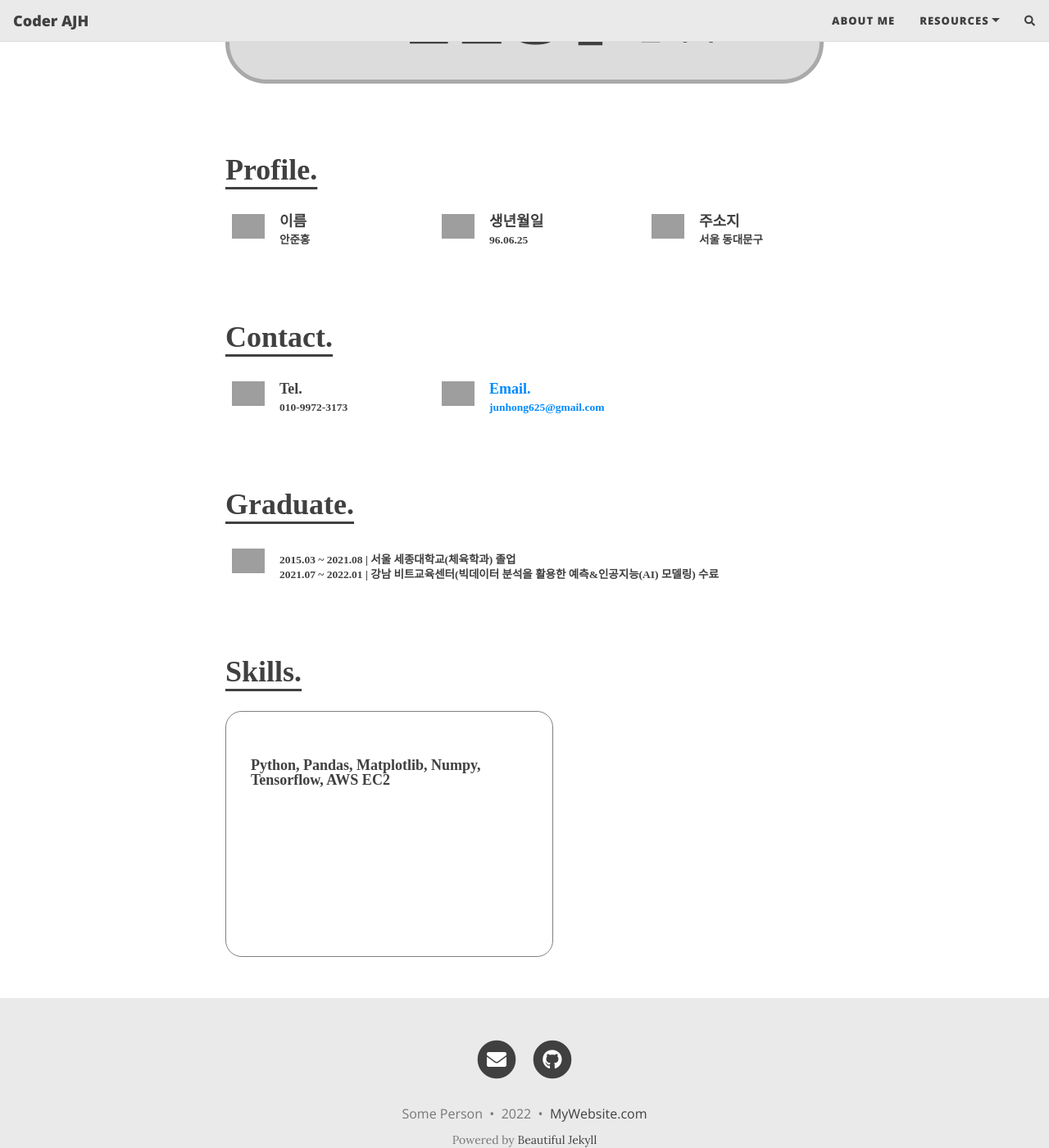
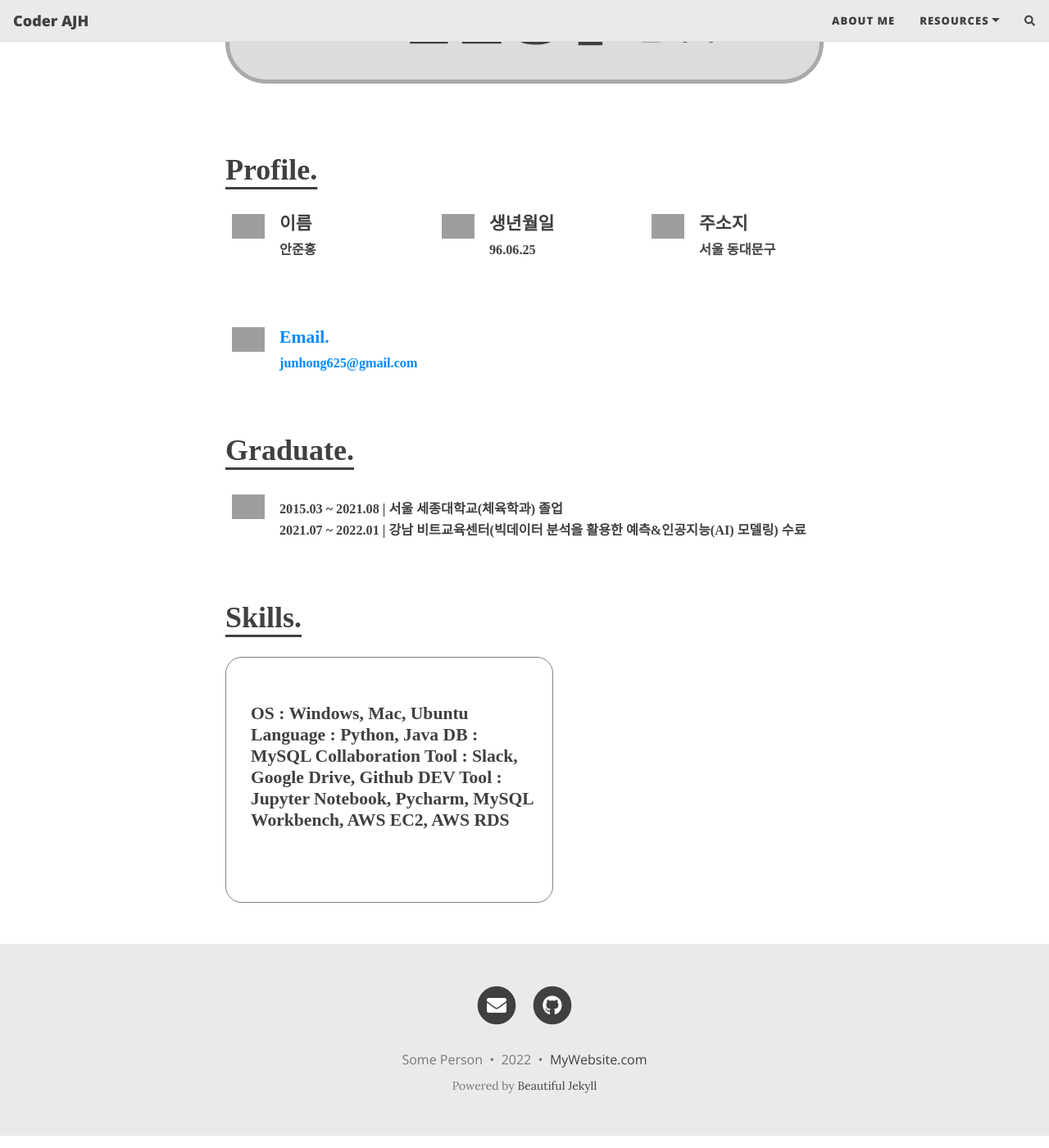
Before and after one commit to junhong625/junhong625.github.io, a Jekyll site: the page built from aboutme.md, in a window 1280 px wide and 1400 px high, scrolled down 485 px. Shown: the whole window at 82% size. Built offline with Jekyll 4.4.1, drawn with Linux system fonts in a browser that asks for light colours; nearby versions of some CDN libraries; comment, search, counter and statistics services are not loaded; grey boxes are pictures that could not be loaded.

Commit message:
Update aboutme.md
introduce myself

```diff
--- a/aboutme.md
+++ b/aboutme.md
@@ -3,7 +3,7 @@ layout: page
 ---
 <style type="text/css">
 .box{float: left; padding-top: 5px; padding-bottom: 5px; padding-left: 8px; padding-right: 8px; border-radius:15px}
-.text{font: normal bold 1em/1em 'sans-serif'; float: left; padding-left:10px; padding-top:6px}
+.text{font: normal bold 1.2em/1.2em 'sans-serif'; float: left; padding-left:10px; padding-top:6px}
 </style>
 <br>
 <div style="background-color: Gainsboro; border-radius:50px; border:5px solid darkgray;">
@@ -43,17 +43,6 @@ Profile.
 <br>
 <br>
 <br>
-
-<p style="font: normal bold 2em/1em 'sans-serif'; text-align:left; text-decoration: underline; text-underline-position:under;">
-Contact.
-</p>
-
-<div class="box">
-<img src="https://user-images.githubusercontent.com/83000975/153437874-2c6ab39b-2e0b-41e8-aa39-5c8117622430.png" height=30 weight=30>
-</div>
-<div class="text" style="width: 200px;">
-Tel. <br><sub>010-9972-3173</sub>
-</div>
 
 <div class="box">
 <img src="https://user-images.githubusercontent.com/83000975/153439370-563972e4-8f2e-4c18-b96c-ab68029fcf90.jpg" height=30 weight=30>
@@ -101,6 +90,10 @@ Skills.
 
 <div style="float: left; padding: 20px; border:1px solid gray; height:300px; width:400px; border-radius: 20px;">
 <p class="text">
-Python, Pandas, Matplotlib, Numpy, Tensorflow, AWS EC2
+OS : Windows, Mac, Ubuntu
+Language : Python, Java
+DB : MySQL
+Collaboration Tool : Slack, Google Drive, Github
+DEV Tool : Jupyter Notebook, Pycharm, MySQL Workbench, AWS EC2, AWS RDS
 </p>
 </div>
```
